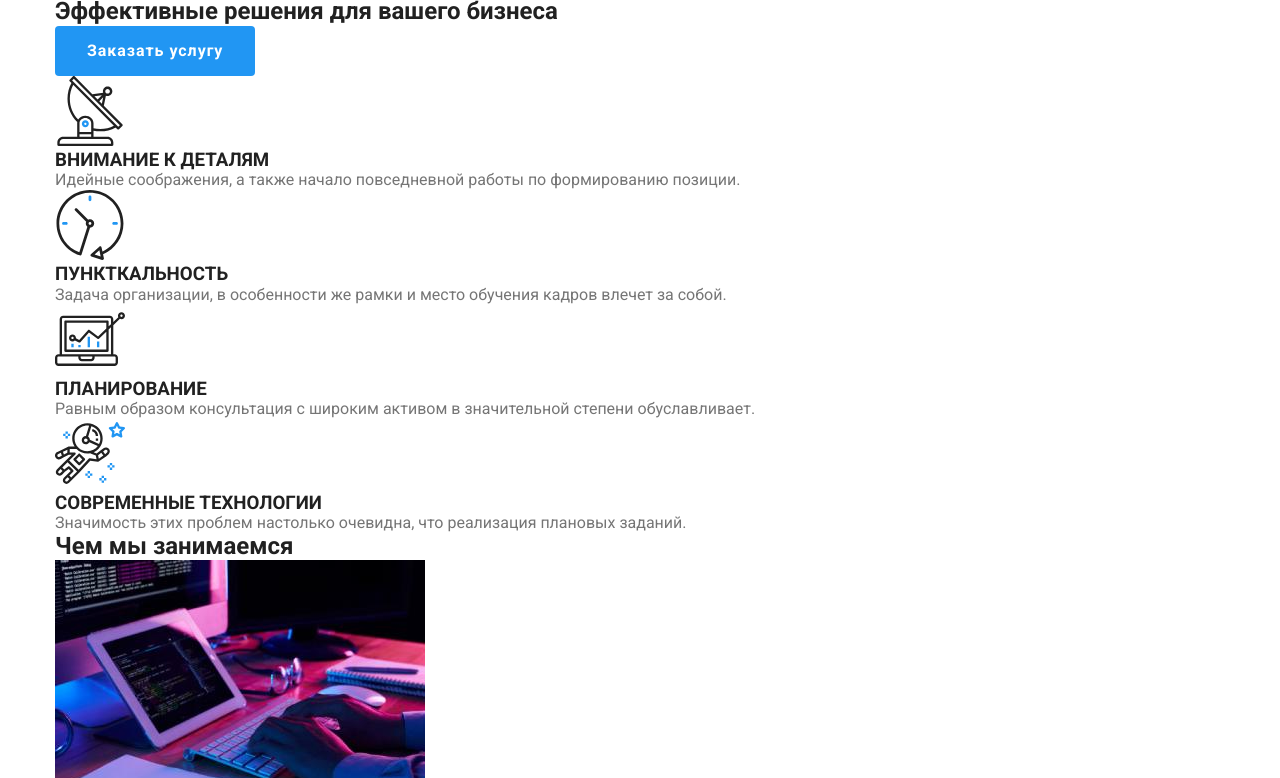
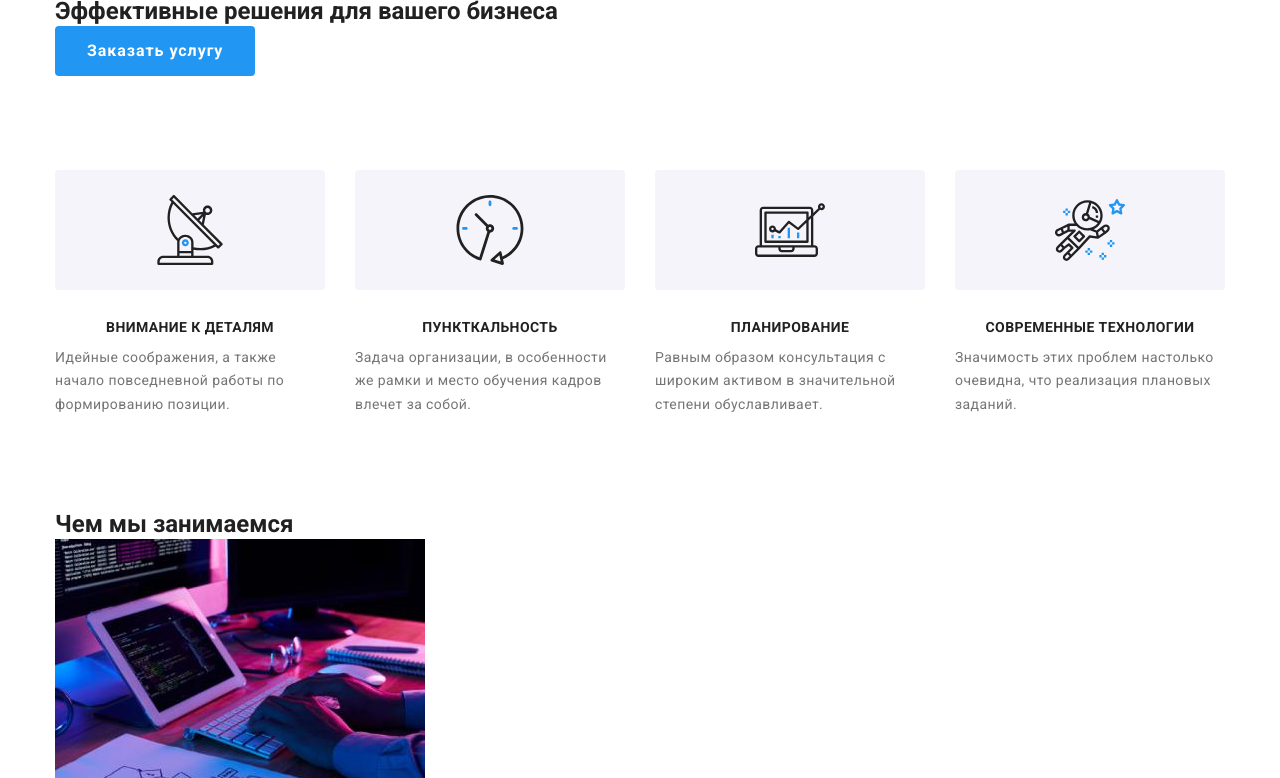
Before and after one commit to VitaliiPankin/goit-markup-hw-08, a plain HTML site: page index.html in a window 1280 px wide. Shown: the part 83-861 px from the top of the page. Drawn offline with nearby package versions, Linux system fonts and the light colour scheme.

Commit message:
peculiarities-sections

```diff
--- a/sass/layout/_header.scss
+++ b/sass/layout/_header.scss
@@ -117,6 +117,6 @@
 }
 .auth-nav__contacts:not(:last-child) {
   @media screen and (min-width: 1200px) {
-    margin-right: 10px;
+    margin-right: 30px;
   }
 }
--- a/sass/layout/_peculiarities-sections.scss
+++ b/sass/layout/_peculiarities-sections.scss
@@ -1,17 +1,54 @@
 .peculiarities {
-  padding-top: 94px;
-  padding-bottom: 94px;
+  padding-top: 60px;
+  padding-bottom: 60px;
+  @media screen and (min-width: 1200px) {
+    padding-top: 94px;
+    padding-bottom: 94px;
+  }
 }
 .peculiarities-sections {
-  display: flex;
-  margin-left: -30px;
+  @media screen and (min-width: 768px) {
+    display: flex;
+    flex-wrap: wrap;
+  }
+  @media screen and (min-width: 1200px) {
+    display: flex;
+  }
 }
+.peculiarities-sections__link:not(:last-child) {
+  @media screen and (min-width: 480px) {
+    margin-bottom: 30px;
+  }
+
+  @media screen and (min-width: 1200px) {
+    margin-right: 30px;
+    margin-bottom: 0;
+  }
+}
+.peculiarities-sections__link:nth-last-child(even) {
+  @media screen and (min-width: 768px) {
+    margin-right: 30px;
+  }
+}
+.peculiarities-sections__link:nth-last-child(-n + 2) {
+  @media screen and (min-width: 768px) {
+    margin-bottom: 0;
+  }
+}
+
 .peculiarities-sections__link {
-  width: 270px;
-  flex-basis: calc((100% - 4 * 30) / 4);
-  margin-left: 30px;
+  display: block;
+  width: 100%;
+  @media screen and (min-width: 768px) {
+    width: 354px;
+  }
+  @media screen and (min-width: 1200px) {
+    width: 270px;
+  }
 }
 .peculiarities-sections__title {
+  display: flex;
+  justify-content: center;
   margin-bottom: 10px;
   font-weight: 700;
   font-size: 14px;
@@ -26,7 +63,7 @@
   align-items: center;
   background-color: var(--third-background-color);
   border-radius: 4px;
-  width: 270px;
+
   height: 120px;
   margin-bottom: 30px;
 }
--- a/sass/main.scss
+++ b/sass/main.scss
@@ -15,7 +15,7 @@
 
 @import "./layout/header";
 // @import "./layout/hero";
-// @import "./layout/peculiarities-sections";
+@import "./layout/peculiarities-sections";
 // @import "./layout/products-sections";
 // @import "./layout//command-sections";
 // @import "./layout/clients-sections";
```
Also changed, not shown: css/main.css, css/main.min.css, 2 other files.
